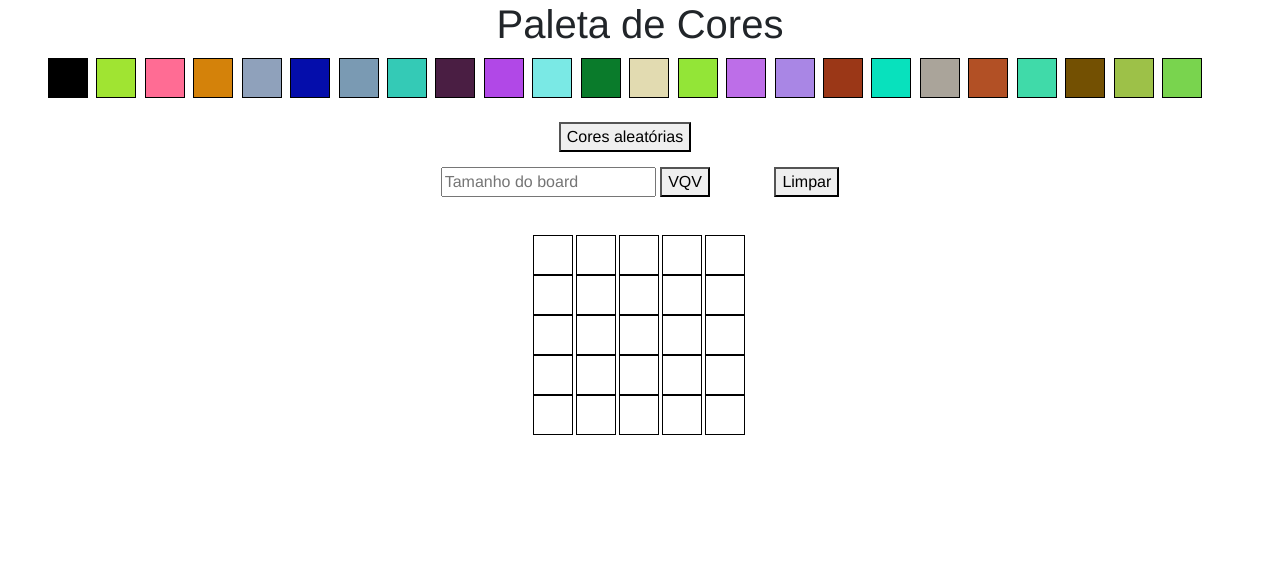
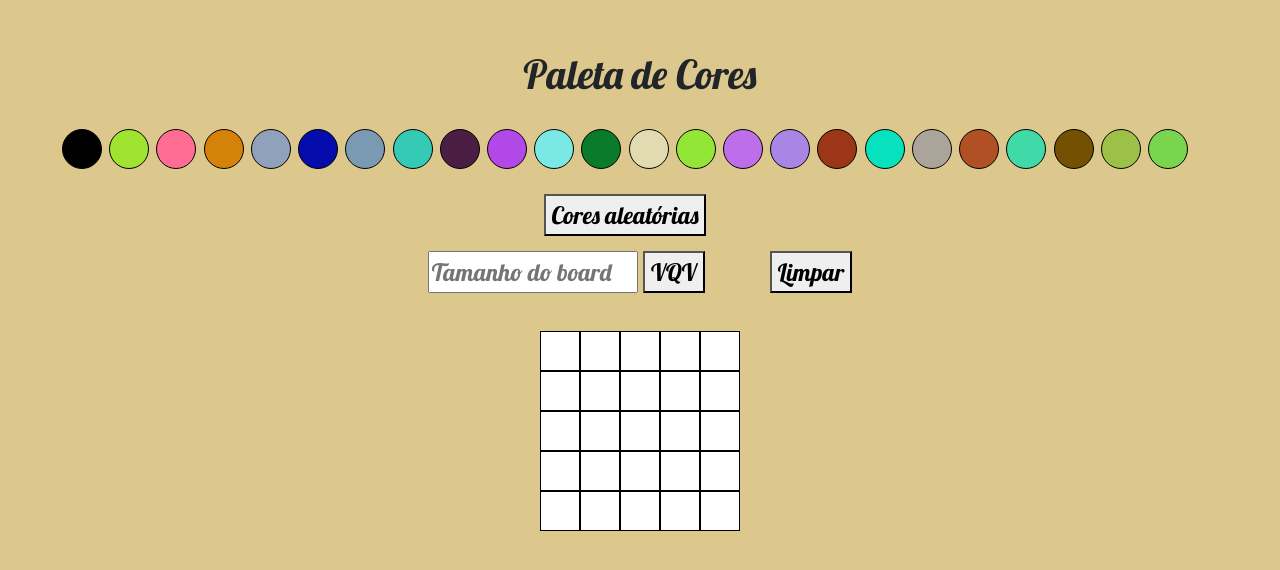
Before and after one commit to vinicius-virgilli/pixels-art, a plain HTML site: page index.html in a window 1280 px wide. Drawn offline with nearby package versions, Linux system fonts and the light colour scheme.

Commit message:
Update style.css

```diff
--- a/style.css
+++ b/style.css
@@ -1,6 +1,24 @@
+body {
+  font-family: 'Franklin Gothic Medium', 'Arial Narrow', Arial, sans-serif;
+}
+
+#title {
+  margin-bottom: 30px;
+  text-align: center;
+}
+
+.color {
+  border-radius: 100%;
+  margin: 1px;
+  width: 40px;
+  height: 40px;
+  display: inline-block;
+}
 
 body {
-  font-family: 'Franklin Gothic Medium', 'Arial Narrow', Arial, sans-serif;
+  font-size:x-large;
+  background-color: rgb(220, 199, 140);
+  font-family: 'Lobster', cursive;
 }
 
 #title {
@@ -8,7 +26,8 @@ body {
 }
 
 .color {
-  margin: 2px;
+  border-radius: 100%;
+  margin: 1px;
   width: 40px;
   height: 40px;
   display: inline-block;
@@ -41,10 +60,57 @@ body {
 }
 
 .pixel {
-  margin-right: 3px;
+  box-sizing: border-box;
+  width: 40px;
+  height: 40px;
+  display: inline-block;
+  border: 1px solid black;
+}
+
+#title {
+  margin-top: 50px;
+}
+
+#top-container {
+  text-align: center;
+}
+
+#color-palette,
+#button-random-color {
+  margin-bottom: 15px;
+  display: inline-block;
+  vertical-align: middle;
+  margin-right: 30px;
+}
+
+#clear-board {
+  text-align: center;
+  margin-bottom: 15px;
+}
+
+#clear-board .board-size {
+  display: inline-block;
+  margin-right: 60px;
+}
+
+#pixel-board {
+  text-align: center;
+}
+
+.pixel {
   width: 40px;
   height: 40px;
   display: inline-block;
   background-color: white;
   border: 1px solid black;
 }
+
+#title {
+  margin-top: 50px;
+}
+
+#board-size {
+  margin: auto;
+  text-align: justify;
+  width: 210px;
+}
```
